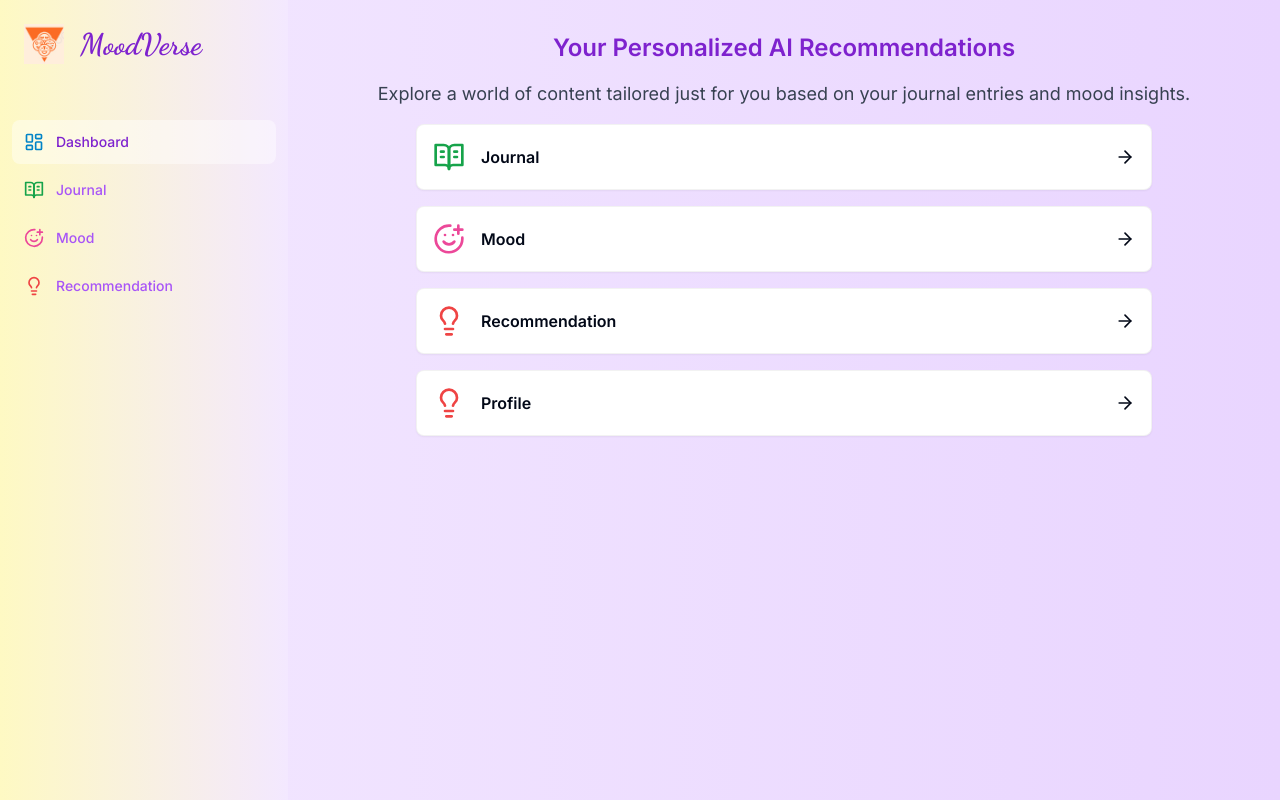
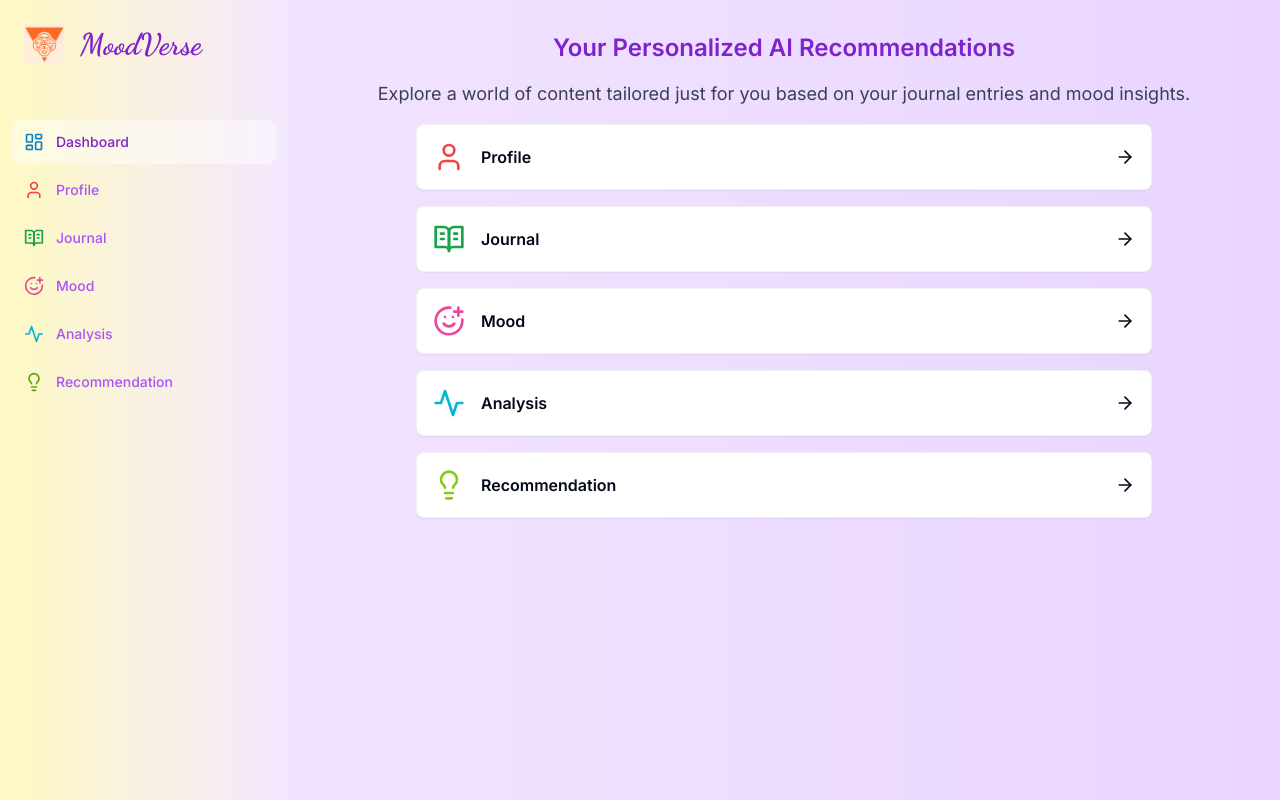
Before and after one commit to zohaibterminator/MoodVerse, a Next.js app: page /dashboard in a window 1280 px wide. Built offline with nearby package versions, Linux system fonts and the light colour scheme.

Commit message:
titleform antonnio wali lambi sy pehly ka commit

```diff
--- a/app/(dashboard)/(routes)/dashboard/page.tsx
+++ b/app/(dashboard)/(routes)/dashboard/page.tsx
@@ -1,9 +1,16 @@
 "use client";
-import { ArrowRight, BookOpenText, SmilePlus, Lightbulb,} from 'lucide-react';
+import { ArrowRight, BookOpenText, SmilePlus, Lightbulb,User,Activity} from 'lucide-react';
 import { Card } from "@/components/ui/card";
 import { cn } from "@/lib/utils";
 import { useRouter } from "next/navigation";
 const tools = [
+  {
+    label: "Profile",
+    icon: User,
+    href: "/profile",
+    color: "text-red-500",
+    //bgColor : "bg-red-500/10",
+  },
   {
     label: "Journal",
     icon: BookOpenText,
@@ -19,17 +26,16 @@ const tools = [
     //bgColor : "bg-pink-500/10",
   },
   {
+    label: "Analysis",
+    icon: Activity,
+    href: "/analysis",
+    color : "text-cyan-500",
+},
+  {
     label: "Recommendation",
     icon: Lightbulb,
     href: "/recommendation",
-    color: "text-red-500",
-    //bgColor : "bg-red-500/10",
-  },
-  {
-    label: "Profile",
-    icon: Lightbulb,
-    href: "/profile",
-    color: "text-red-500",
+    color: "text-lime-500",
     //bgColor : "bg-red-500/10",
   },
 ];
--- a/app/(dashboard)/(routes)/journal/page.tsx
+++ b/app/(dashboard)/(routes)/journal/page.tsx
@@ -50,7 +50,7 @@ const JournalPage = () => {
         // Make the axios POST request with JSON values
         const response = await axios.post("/api/journal", jsonValues);
       console.log("in page try 2");
-      router.push(`/journal/${response.data.id}`);
+      router.push(`/journal`);
       toast.success("Success");
     } catch {
         console.log("in page catch");
--- a/components/sidebar.tsx
+++ b/components/sidebar.tsx
@@ -3,7 +3,7 @@ import Image from "next/image";
 import Link from "next/link";
 import { Dancing_Script } from "next/font/google";
 import { cn } from "@/lib/utils";
-import { LayoutDashboard, BookOpenText, SmilePlus,Lightbulb } from "lucide-react";
+import { LayoutDashboard, BookOpenText, SmilePlus,Lightbulb,User ,Activity} from "lucide-react";
 import { usePathname } from "next/navigation";
 
 const dancing_script = Dancing_Script({
@@ -19,6 +19,13 @@ const routes =[
         color : "text-sky-600",
     },
     {
+      label: "Profile",
+      icon: User,
+      href: "/profile",
+      color: "text-red-500",
+      //bgColor : "bg-red-500/10",
+    },
+    {
         label: "Journal",
         icon: BookOpenText,
         href: "/journal",
@@ -31,11 +38,18 @@ const routes =[
         color : "text-pink-500",
     },
     {
+      label: "Analysis",
+      icon: Activity,
+      href: "/analysis",
+      color : "text-cyan-500",
+  },
+    {
         label: "Recommendation",
         icon: Lightbulb,
         href: "/recommendation",
-        color : "text-red-500",
-    }
+        color : "text-lime-600",
+    },
+
 ];
 
 const Sidebar = () => {
```
